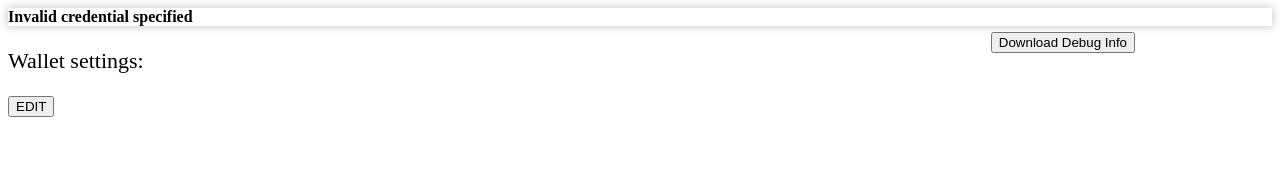
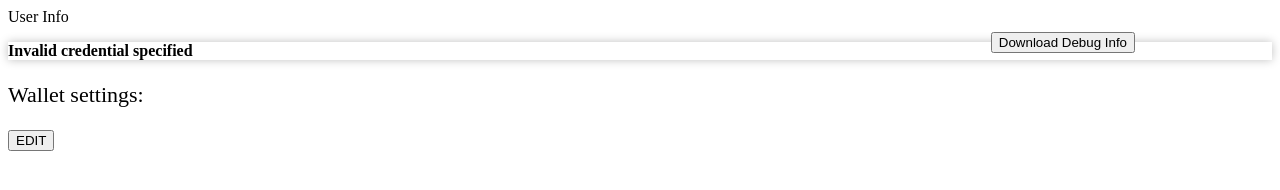
Before and after one commit to axiologic-pla/dsu-fabric-ssapp, a website: page code/pages/myAccount/my-account.html in a window 1280 px wide. Drawn offline with Linux system fonts and the light colour scheme; files that its build step writes are made by us from their sources.

Commit message:
replaced psk-page component in my-account page axiologic-pla/dev#349

```diff
--- a/code/pages/myAccount/my-account.html
+++ b/code/pages/myAccount/my-account.html
@@ -1,6 +1,8 @@
 <link href="pages/myAccount/my-account.css" rel="stylesheet"/>
 
-<psk-page title="User Info">
+<page-template>
+    <span slot="page-title">User Info</span>
+    <div slot="page-content">
         <webc-container controller="HolderController">
             <button class="download-debug-info-btn page-action-btn" data-tag="download-debug">Download Debug Info</button>
 
@@ -14,7 +16,6 @@
                         </psk-button>
                     </div>
                 </div>
-
 
                 <div class="pl-3" id="readableContainer">
                     <psk-condition condition="@isInvalidCredential">
@@ -47,10 +48,9 @@
                     </div>
                 </div>
 
-            </div>
-            </psk-condition>
             </psk-layout>
 
             <psk-list-feedbacks></psk-list-feedbacks>
         </webc-container>
-</psk-page>
+    </div>
+</page-template>
```
Lines whose indentation alone changed are shown as unchanged.
